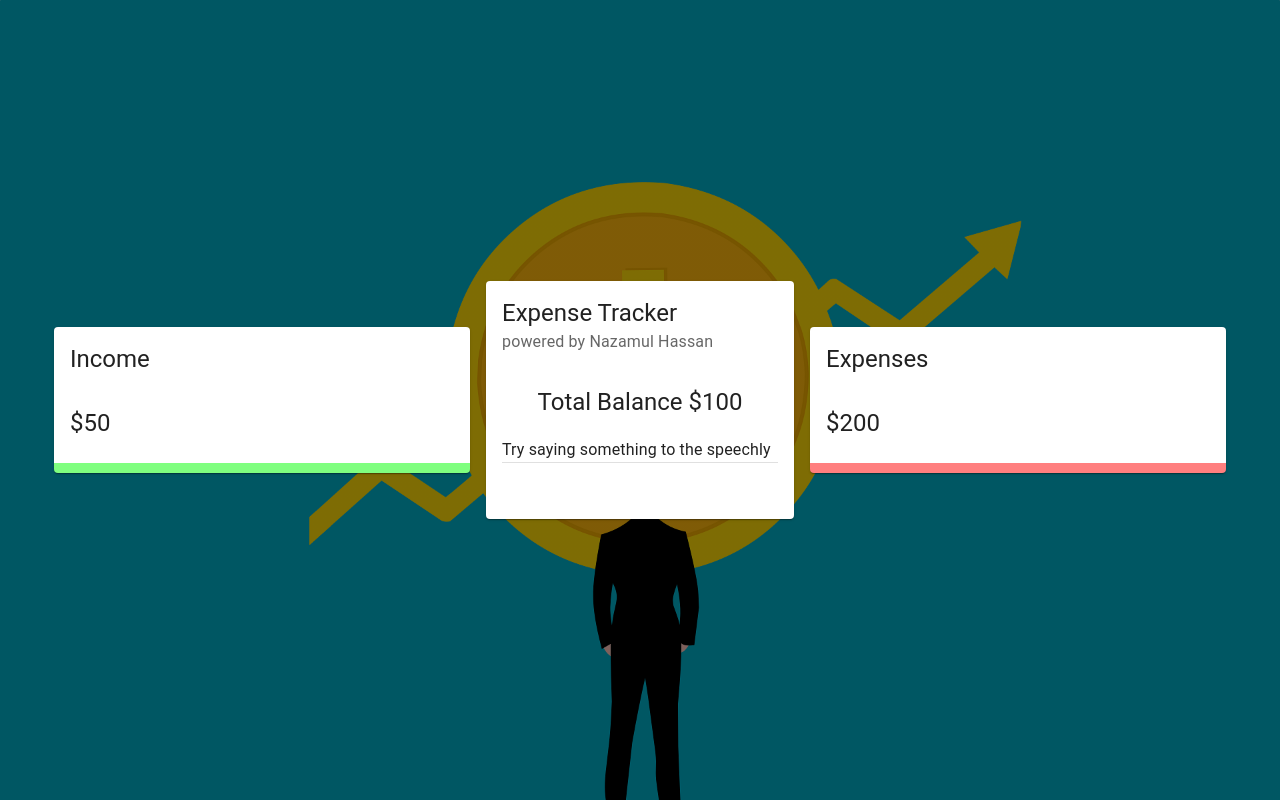
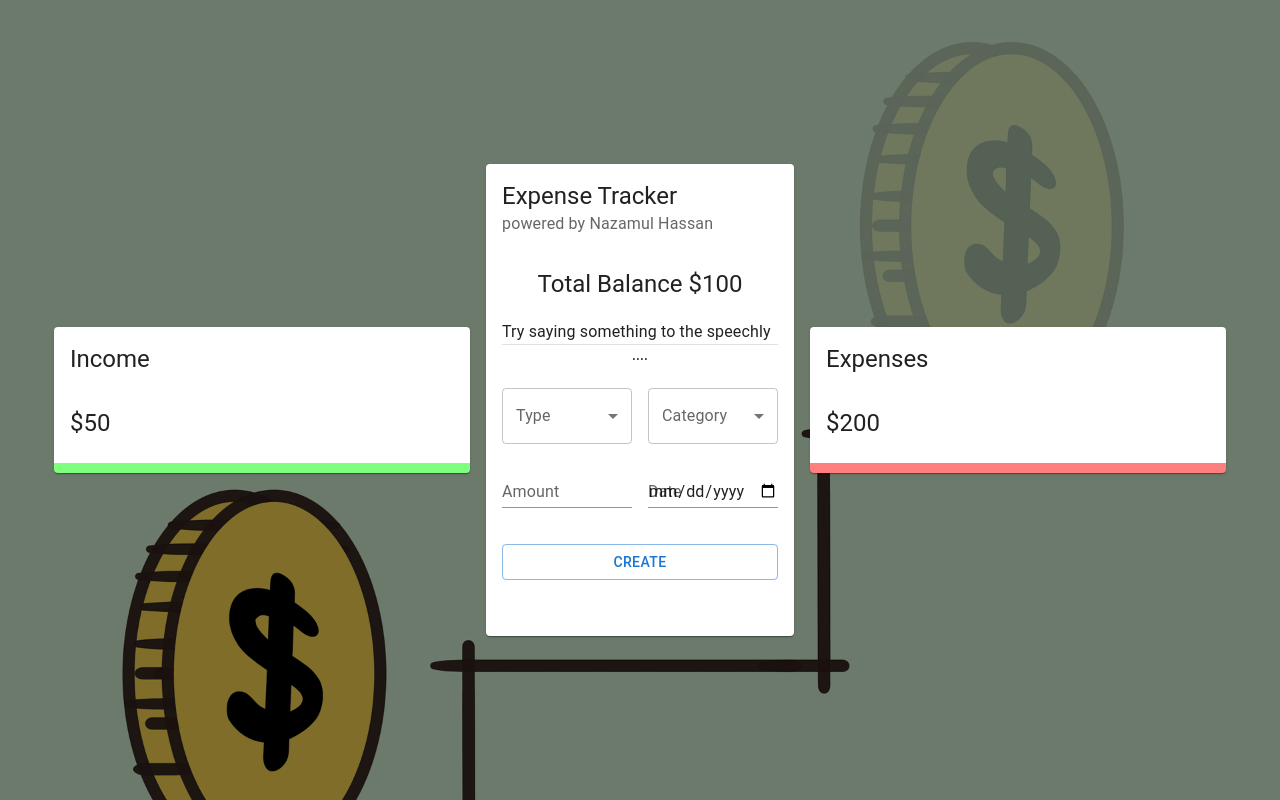
Before and after one commit to HassanNazamul/voice-assistant-expense-tracker, a React (Create React App) app: page / in a window 1280 px wide. Built offline with nearby package versions, Linux system fonts and the light colour scheme.

Commit message:
basic form design done

```diff
--- a/src/components/main/Main.jsx
+++ b/src/components/main/Main.jsx
@@ -8,6 +8,7 @@ import {
   Typography,
 } from "@mui/material";
 import Grid from "@mui/material/Grid2";
+import Form from "./form/Form";
 
 const Main = () => {
   return (
@@ -35,6 +36,7 @@ const Main = () => {
           <Divider />
 
           {/* Form Component */}
+          <Form />
         </CardContent>
 
         {/* another card content */}
--- /dev/null
+++ b/src/components/main/form/Form.jsx
@@ -0,0 +1,72 @@
+import {
+  Button,
+  FormControl,
+  InputLabel,
+  MenuItem,
+  Select,
+  TextField,
+  Typography,
+} from "@mui/material";
+import Grid from "@mui/material/Grid2";
+import React from "react";
+
+const Form = () => {
+  return (
+    <div>
+      <Grid container spacing={2}>
+        <Grid size={{ xs: 12 }}>
+          <Typography align="center" variant="subtitle2" gutterBottom>
+            ....
+          </Typography>
+        </Grid>
+
+        <Grid size={{ xs: 6 }}>
+          <FormControl fullWidth>
+            <InputLabel>Type </InputLabel>
+            <Select>
+              <MenuItem value="Income">Income</MenuItem>
+              <MenuItem value="Expense">Expense</MenuItem>
+            </Select>
+          </FormControl>
+        </Grid>
+
+        <Grid size={{ xs: 6 }}>
+          <FormControl fullWidth>
+            <InputLabel>Category</InputLabel>
+            <Select>
+              <MenuItem value="Business">Business</MenuItem>
+              <MenuItem value="Salary">Salary</MenuItem>
+            </Select>
+          </FormControl>
+        </Grid>
+
+        <Grid size={{ xs: 6 }}>
+          <TextField
+            type="number"
+            label="Amount"
+            fullWidth
+            variant="standard"
+          />
+        </Grid>
+
+        <Grid size={{ xs: 6 }}>
+          <TextField type="date" variant="standard" label="Date" fullWidth />
+        </Grid>
+
+        {/* will be style with styled */}
+        <Button
+          color="primary"
+          variant="outlined"
+          fullWidth
+          style={{ marginTop: "20px" }}
+        >
+          Create
+        </Button>
+
+        {/* Parent Grid */}
+      </Grid>
+    </div>
+  );
+};
+
+export default Form;
--- a/src/index.css
+++ b/src/index.css
@@ -7,6 +7,6 @@ html {
 }
 
 body {
-    background: linear-gradient(rgba(0, 0, 0, 0.5), rgba(0, 0, 0, 0.5)), url(./assets/bg-01.png);
+    background: linear-gradient(rgba(0, 0, 0, 0.5), rgba(0, 0, 0, 0.5)), url(./assets/bg-02.png);
     background-size: cover;
 }
```
Also changed, not shown: src/components/main/list/List.jsx (added, +7 -0 lines), src/components/main/list/style.jsx (added, +20 -0 lines).
